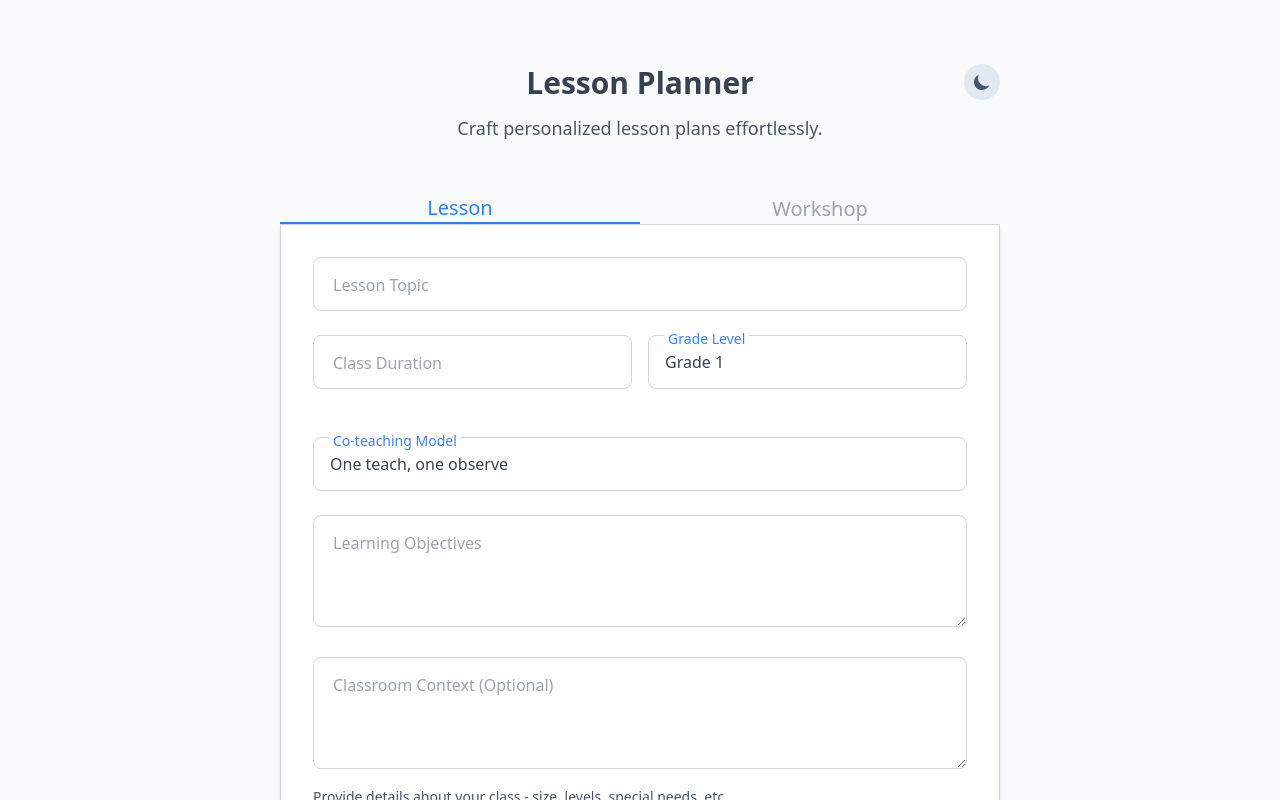
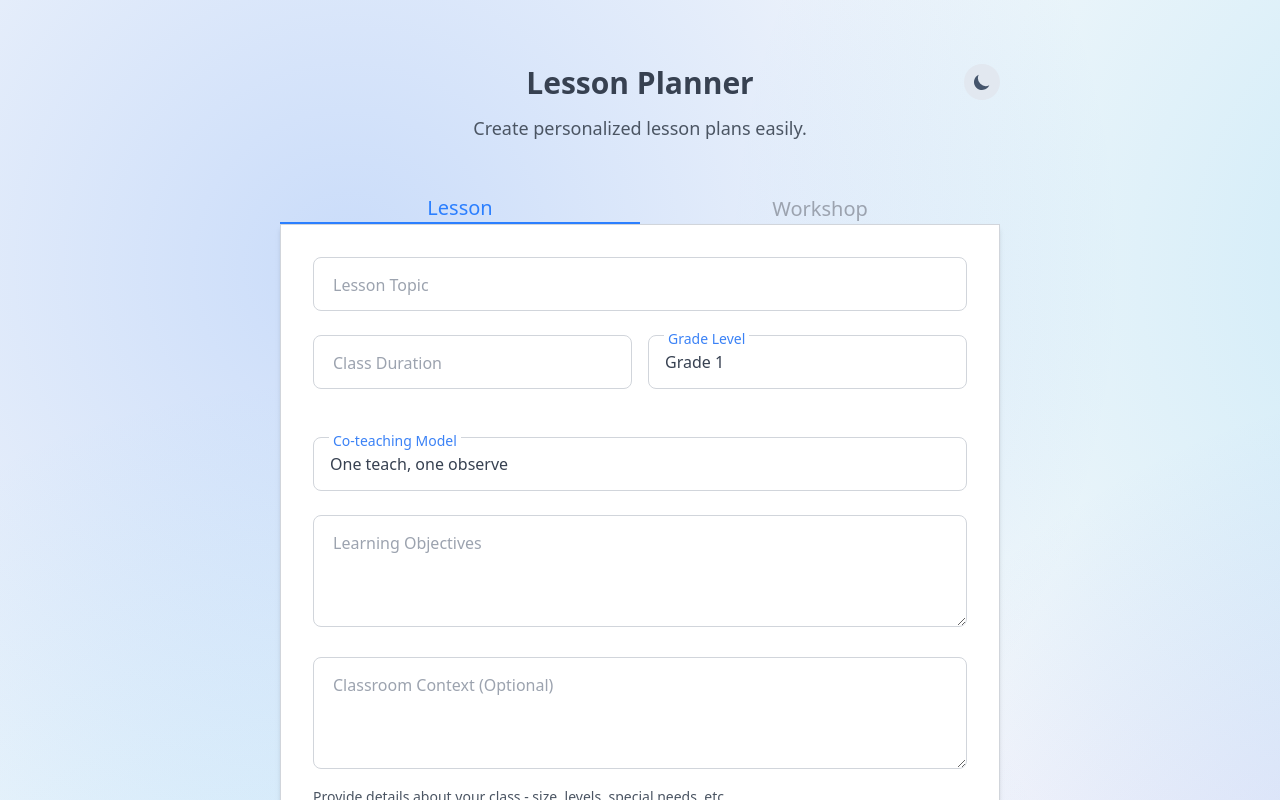
Before and after one commit to larrygrpolanco/ETA-lesson-planner, a SvelteKit app: page / in a window 1280 px wide. Shown: the top 800 px of the page. Built offline with nearby package versions, Linux system fonts and the light colour scheme.

Commit message:
Background change

```diff
--- a/src/app.css
+++ b/src/app.css
@@ -1,3 +1,4 @@
+/* app.css */
 @import 'tailwindcss';
 
 /* ====== BASE STYLES ====== */
@@ -97,7 +98,12 @@ form,
 	color: var(--text-muted);
 }
 
-h1, h2, h3, h4, h5, h6 {
+h1,
+h2,
+h3,
+h4,
+h5,
+h6 {
 	color: var(--heading-color);
 }
 
@@ -244,8 +250,7 @@ p {
 
 /* ====== MARKDOWN STYLING ====== */
 .markdown-body {
-	font-family:
-		-apple-system, BlinkMacSystemFont, 'Segoe UI', Helvetica, Arial, sans-serif;
+	font-family: -apple-system, BlinkMacSystemFont, 'Segoe UI', Helvetica, Arial, sans-serif;
 	font-size: 1rem;
 	line-height: 1.6;
 	color: var(--text-primary);
@@ -393,6 +398,77 @@ select option {
 	animation-duration: 1.2s;
 }
 
+/* ====== Blobs ====== */
+.blob-background {
+	background-color: #f9fafb;
+	position: relative;
+	isolation: isolate;
+	overflow-x: hidden;
+}
+
+.blob-background::before,
+.blob-background::after {
+	content: '';
+	position: absolute;
+	width: 100%;
+	height: 100%;
+	top: 0;
+	left: 0;
+	z-index: -1;
+	pointer-events: none;
+}
+
+.blob-background::before {
+	background:
+		radial-gradient(circle at 20% 20%, rgba(59, 130, 246, 0.25) 0%, transparent 40%),
+		radial-gradient(circle at 80% 80%, rgba(99, 102, 241, 0.25) 0%, transparent 40%);
+	animation: blobMove 30s infinite alternate ease-in-out;
+	background-size: 150% 150%;
+}
+
+.blob-background::after {
+	background:
+		radial-gradient(circle at 80% 20%, rgba(14, 165, 233, 0.2) 0%, transparent 40%),
+		radial-gradient(circle at 20% 80%, rgba(56, 189, 248, 0.2) 0%, transparent 40%);
+	animation: blobMove2 30s infinite alternate-reverse ease-in-out;
+	background-size: 150% 150%;
+}
+
+@keyframes blobMove {
+	0% {
+		background-position: 0% 0%;
+	}
+	100% {
+		background-position: 100% 100%;
+	}
+}
+
+@keyframes blobMove2 {
+	0% {
+		background-position: 100% 100%;
+	}
+	100% {
+		background-position: 0% 0%;
+	}
+}
+
+/* Dark mode - replace :global(.dark) with just .dark */
+.dark .blob-background {
+	background-color: #0f172a;
+}
+
+.dark .blob-background::before {
+	background:
+		radial-gradient(circle at 20% 20%, rgba(59, 130, 246, 0.3) 0%, transparent 50%),
+		radial-gradient(circle at 80% 80%, rgba(99, 102, 241, 0.3) 0%, transparent 50%);
+}
+
+.dark .blob-background::after {
+	background:
+		radial-gradient(circle at 80% 20%, rgba(14, 165, 233, 0.25) 0%, transparent 50%),
+		radial-gradient(circle at 20% 80%, rgba(56, 189, 248, 0.25) 0%, transparent 50%);
+}
+
 /* ====== ACCESSIBILITY ====== */
 @media (prefers-reduced-motion: reduce) {
 	.dot-animation span {
--- a/src/routes/+page.svelte
+++ b/src/routes/+page.svelte
@@ -19,7 +19,7 @@
 </script>
 
 <!-- src/routes/+page.svelte -->
-<div class="min-h-screen bg-gray-100 transition-colors duration-500 dark:bg-slate-900">
+<div class="blob-background min-h-screen transition-colors duration-500 dark:bg-slate-900">
 	<main class="container mx-auto max-w-3xl px-6 py-16">
 		<!-- Header with Dark Mode Toggle -->
 		<div class="relative mb-10 text-center">
@@ -33,7 +33,7 @@
 				Lesson Planner
 			</h1>
 			<p class="text-lg text-gray-700 dark:text-slate-400">
-				Craft personalized lesson plans effortlessly.
+				Create personalized lesson plans easily.
 			</p>
 		</div>
 
```
